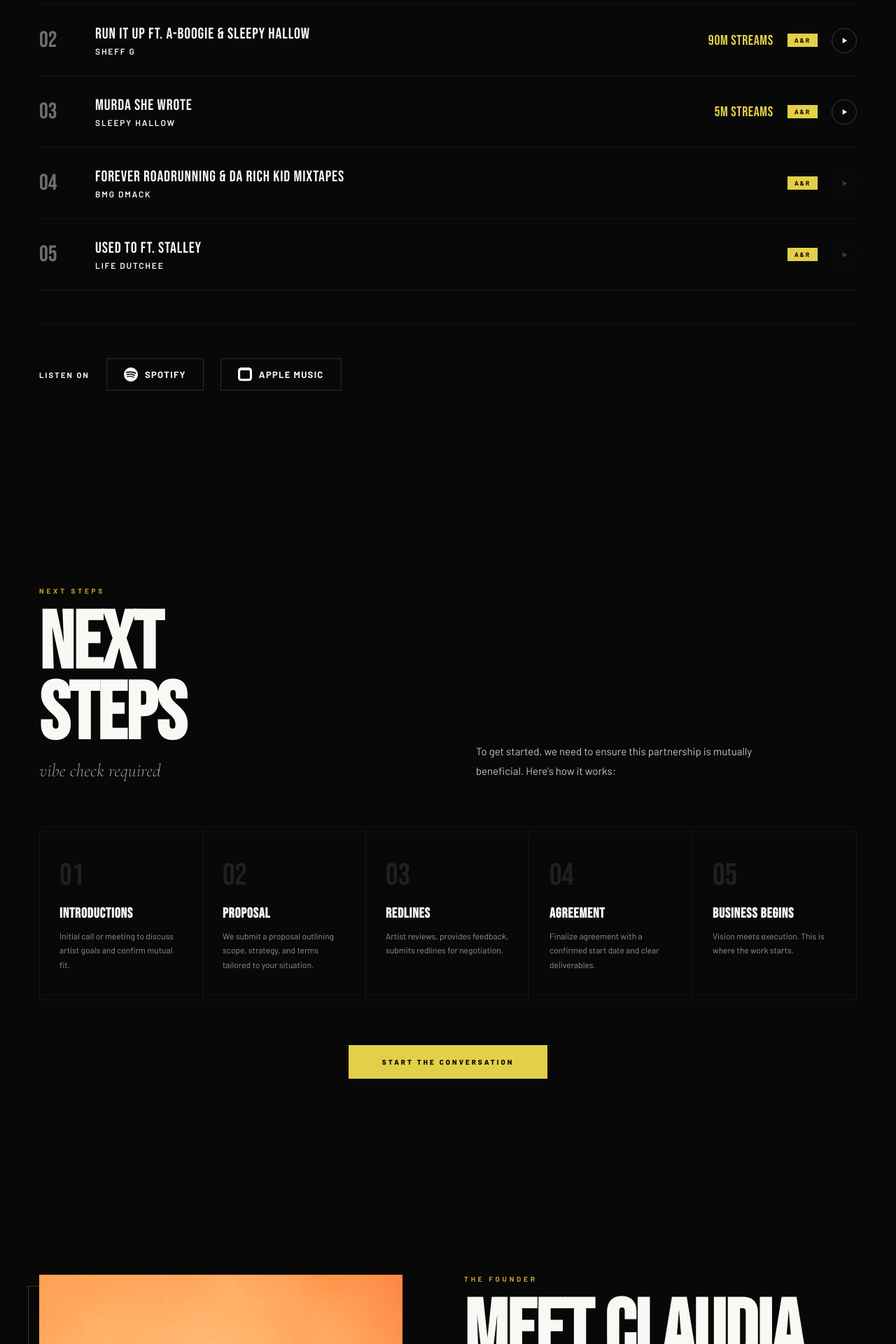
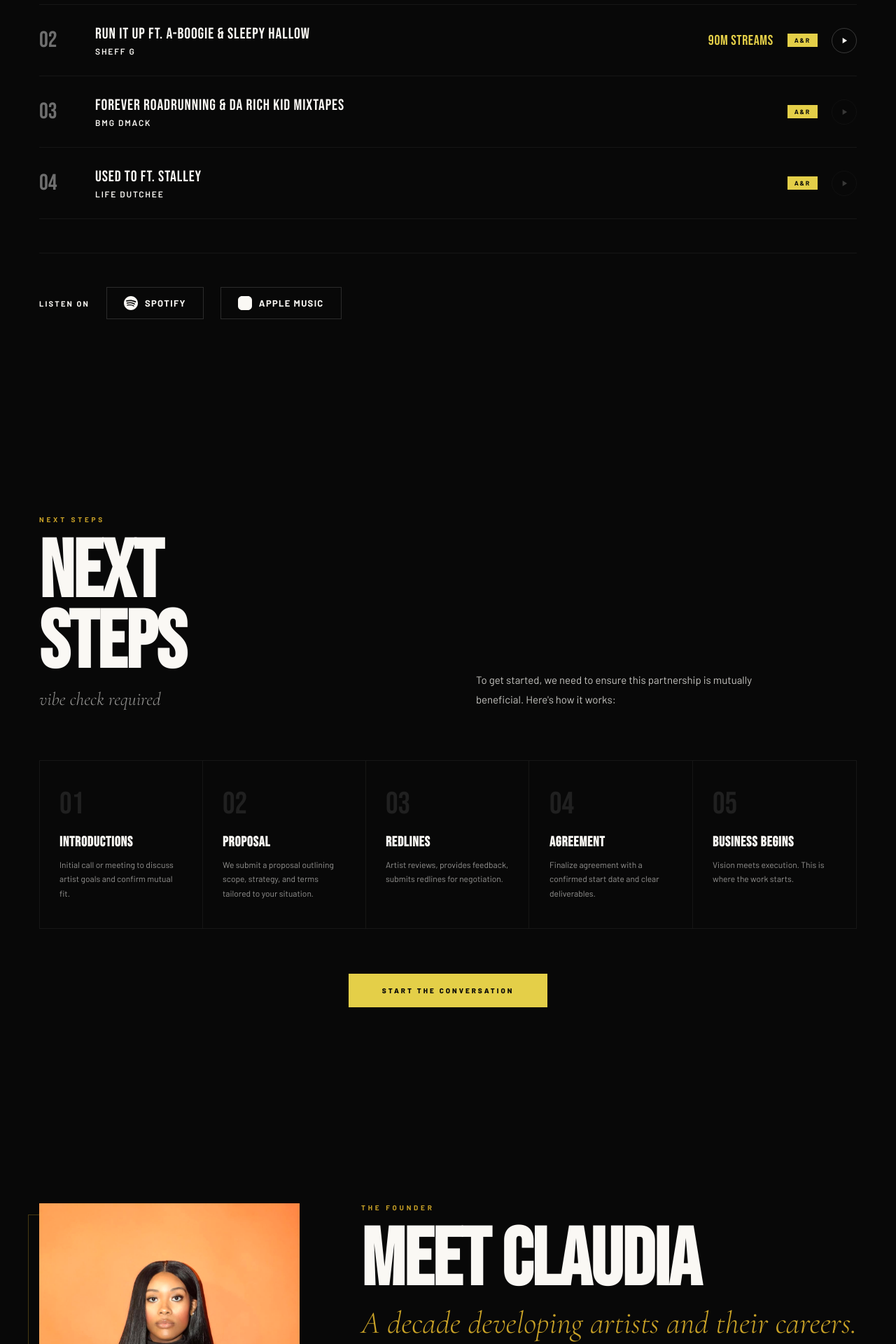
Before and after one commit to Charlesnoiuew/79uyihcoafdasf, a React (Vite) app: page / in a window 1280 px wide. Shown: the part 7940-9860 px from the top of the page at 70% size. Built offline with nearby package versions, Linux system fonts and the light colour scheme.

Commit message:
Update styling for Founder, Footer, and A&R

```diff
--- a/src/components/ARSection.jsx
+++ b/src/components/ARSection.jsx
@@ -5,7 +5,6 @@ import './ARSection.css'
 const tracks = [
   { title: 'DIE YOUNG ft. 347 Aidan', artist: 'Sleepy Hallow', streams: '500M Streams', tag: 'A&R', spotifyId: '6EbVuwU7EnKeF2hdpViXCH' },
   { title: 'RUN IT UP ft. A-Boogie & Sleepy Hallow', artist: 'Sheff G', streams: '90M Streams', tag: 'A&R', spotifyId: '3tr0NiL6ghHGmmgcyzVU5P' },
-  { title: 'MURDA SHE WROTE', artist: 'Sleepy Hallow', streams: '5M Streams', tag: 'A&R', spotifyId: '3lLT1GM0h5bJXv0lToc4zw' },
   { title: 'FOREVER ROADRUNNING & DA RICH KID MIXTAPES', artist: 'BMG Dmack', streams: null, tag: 'A&R', spotifyId: null },
   { title: 'USED TO ft. Stalley', artist: 'Life Dutchee', streams: null, tag: 'A&R', spotifyId: null },
 ]
@@ -68,8 +67,8 @@ export default function ARSection() {
               rel="noopener noreferrer"
               className="ar__platform"
             >
-              <svg viewBox="0 0 24 24" fill="currentColor" width="20" height="20">
-                <path d="M23.994 6.124a9.23 9.23 0 00-.24-2.19c-.317-1.31-1.062-2.31-2.18-3.043a5.022 5.022 0 00-1.877-.726 10.496 10.496 0 00-1.564-.15c-.04-.003-.083-.01-.124-.013H5.986c-.152.01-.303.017-.455.026C4.786.07 4.043.15 3.34.428 2.004.958 1.04 1.88.475 3.208a5.485 5.485 0 00-.44 1.589c-.05.283-.06.57-.077.856-.005.094-.008.188-.01.282v11.27c.012.214.018.428.034.642.057.88.28 1.707.718 2.467.792 1.39 1.978 2.26 3.528 2.625.48.116.974.166 1.464.188.332.015.665.02.998.022H17.3c.332-.003.664-.007.997-.022.49-.022.984-.072 1.464-.188 1.55-.365 2.737-1.235 3.528-2.625.438-.76.661-1.587.718-2.467.017-.214.022-.428.034-.642V7.09c0-.094-.003-.188-.01-.282-.015-.28-.023-.559-.04-.84a3.56 3.56 0 00-.002-.044zm-3.73 11.16c0 1.1-.88 1.99-1.98 1.99H5.716c-1.1 0-1.98-.89-1.98-1.99V6.716c0-1.1.88-1.98 1.98-1.98h12.568c1.1 0 1.98.88 1.98 1.98v10.568z"/>
+              <svg viewBox="0 0 24 24" fill="currentColor" width="20" height="20" aria-hidden="true">
+                <path d="M17.05 0H6.95C3.12 0 0 3.12 0 6.95v10.1C0 20.88 3.12 24 6.95 24h10.1C20.88 24 24 20.88 24 17.05V6.95C24 3.12 20.88 0 17.05 0zm-1.6 7.04l-5.65 1.48v5.16c-.37-.1-.75-.16-1.16-.16-1.56 0-2.84 1.07-2.84 2.38s1.28 2.38 2.84 2.38 2.84-1.07 2.84-2.38V9.52l3.97-1.04v4.04c-.37-.1-.75-.16-1.16-.16-1.56 0-2.84 1.07-2.84 2.38s1.28 2.38 2.84 2.38 2.84-1.07 2.84-2.38V7.04h-.68z"/>
               </svg>
               Apple Music
             </a>
--- a/src/components/Contact.css
+++ b/src/components/Contact.css
@@ -17,13 +17,7 @@
 }
 
 .contact__hero-glow {
-  position: absolute;
-  top: -20%;
-  left: 5%;
-  width: 70%;
-  height: 90%;
-  background: radial-gradient(ellipse at 30% 50%, rgba(201,162,39,0.07) 0%, transparent 65%);
-  pointer-events: none;
+  display: none;
 }
 
 .contact__hero-lines {
@@ -54,12 +48,13 @@
 
 .contact__hero-heading {
   font-family: var(--font-display);
-  font-size: clamp(72px, 11vw, 160px);
+  font-size: clamp(56px, 8vw, 120px);
   line-height: 0.88;
   color: var(--white);
   text-transform: uppercase;
   letter-spacing: -0.02em;
   margin-bottom: 0;
+  white-space: nowrap;
 }
 
 .contact__hero-title {
@@ -449,7 +444,7 @@
   font-weight: 700;
   letter-spacing: 0.32em;
   text-transform: uppercase;
-  color: rgba(250,248,244,0.3);
+  color: var(--gold);
 }
 
 .site-footer__nav {
@@ -464,7 +459,7 @@
   font-weight: 700;
   letter-spacing: 0.28em;
   text-transform: uppercase;
-  color: rgba(250,248,244,0.55);
+  color: var(--gold);
   text-decoration: none;
   transition: color 0.25s;
   position: relative;
@@ -474,7 +469,7 @@
   position: absolute;
   bottom: -3px; left: 0;
   width: 0; height: 1px;
-  background: var(--gold);
+  background: var(--white);
   transition: width 0.28s ease;
 }
 .site-footer__nav-link:hover { color: var(--white); }
@@ -498,6 +493,7 @@
   font-family: var(--font-serif);
   font-size: 16px;
   color: var(--gold);
+  font-style: italic;
 }
 
 /* ══════════════════════════════
--- a/src/components/Contact.jsx
+++ b/src/components/Contact.jsx
@@ -58,6 +58,7 @@ export default function Contact() {
           </div>
           <div className="site-footer__bottom">
             <span className="site-footer__copy">© Dream In Color Entertainment. All rights reserved.</span>
+            <span className="site-footer__credit">A&R'd by Claudia</span>
           </div>
         </div>
       </footer>
--- a/src/components/Founder.css
+++ b/src/components/Founder.css
@@ -60,12 +60,18 @@
   color: var(--gold);
 }
 
-.founder__heading { color: var(--white); margin-bottom: 12px; }
+.founder__heading {
+  color: var(--white);
+  margin-bottom: 12px;
+  font-size: clamp(48px, 7vw, 100px);
+  white-space: nowrap;
+}
 
 .founder__serif {
-  color: rgba(250,248,244,0.58);
-  font-size: clamp(20px, 2.5vw, 32px);
+  color: var(--gold);
+  font-size: clamp(18px, 2vw, 26px);
   margin-bottom: 0;
+  white-space: nowrap;
 }
 
 .founder__creds {
```
